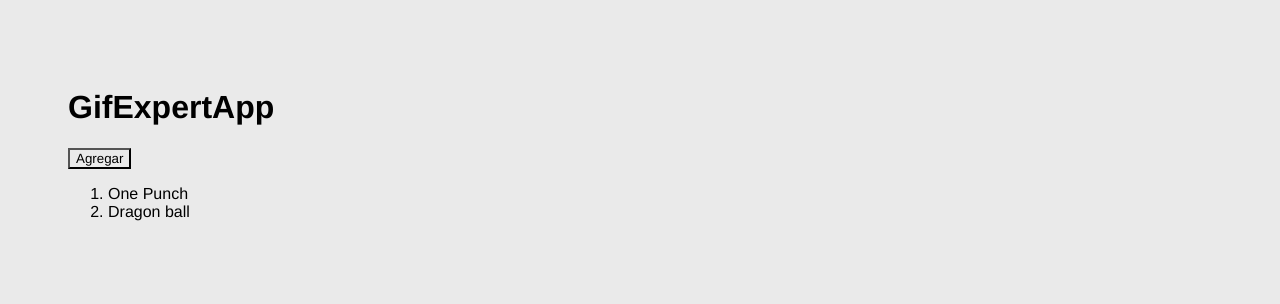
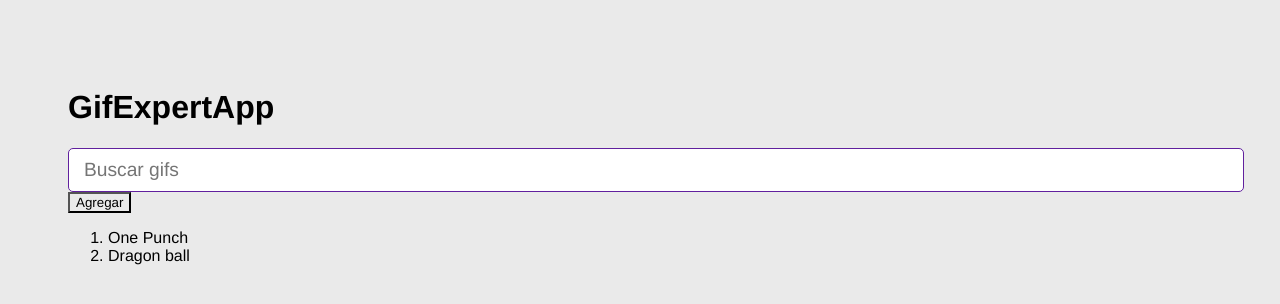
Before and after one commit to carlosantonio98/04-gif-expert-app, a React (Vite) app: page / in a window 1280 px wide. Shown: the top 304 px of the page. Built offline with nearby package versions, Linux system fonts and the light colour scheme.

Commit message:
Add component AddCategory

```diff
--- a/src/GifExpertApp.jsx
+++ b/src/GifExpertApp.jsx
@@ -1,4 +1,5 @@
 import { useState } from "react";
+import { AddCategory } from "./components/AddCategory";
 
 /* Este functional component lo podemos ver como si fuera
 nuestro lienzo, dentro de este vamos a meter los demas
@@ -21,6 +22,7 @@
             <h1>GifExpertApp</h1>
 
             {/* Input */}
+            <AddCategory />
 
             {/* Listado de Gifs */}
             <button onClick={onAddCategory}>Agregar</button>
--- /dev/null
+++ b/src/components/AddCategory.jsx
@@ -0,0 +1,27 @@
+import { useState } from 'react';
+
+
+export const AddCategory = () => {
+
+    const [inputValue, setInputValue] = useState('')
+
+    const onInputChange = ({ target }) => {
+        setInputValue( target.value );
+    }
+
+    const onSubmit = ( event ) => {
+        event.preventDefault();
+        console.log( inputValue );
+    }
+
+    return (
+        <form onSubmit={ onSubmit }>
+            <input
+                type="text"
+                placeholder="Buscar gifs"
+                value={ inputValue }
+                onChange={ onInputChange }
+            />
+        </form>
+    );
+}
```
